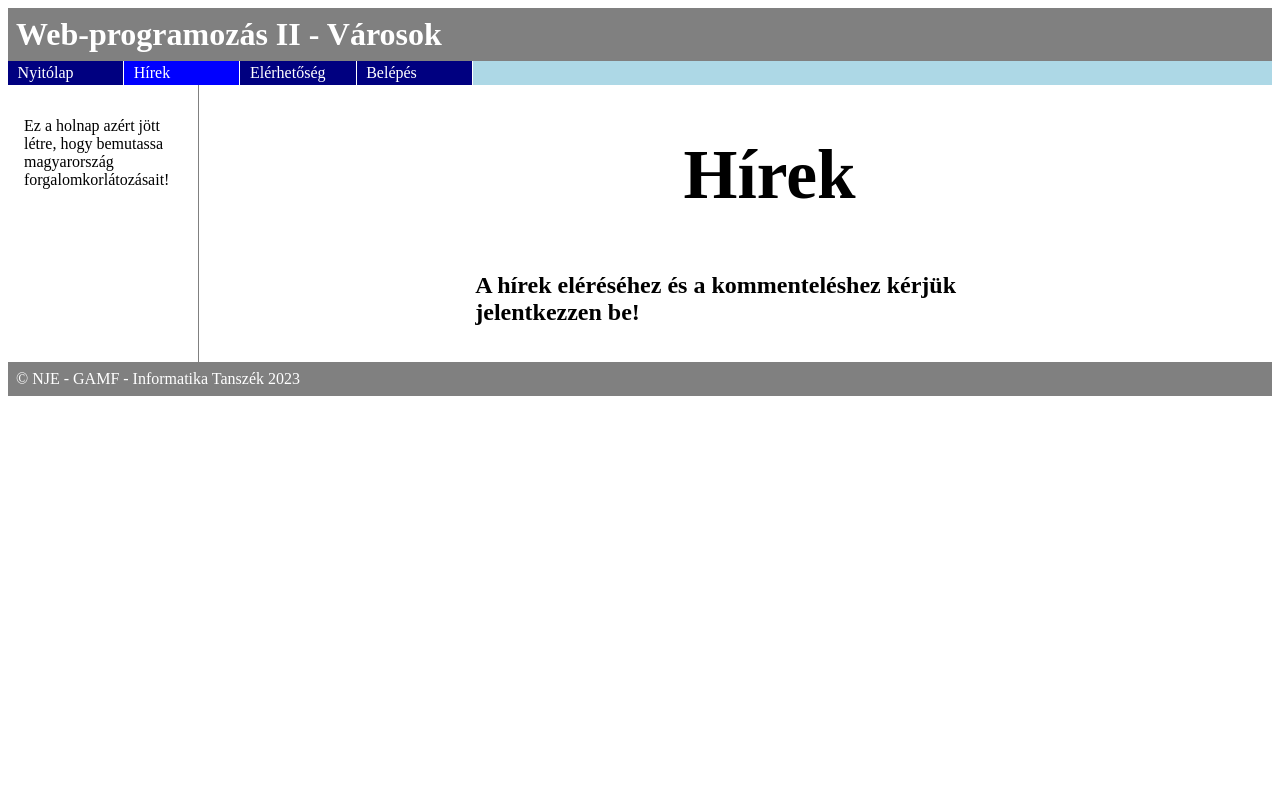
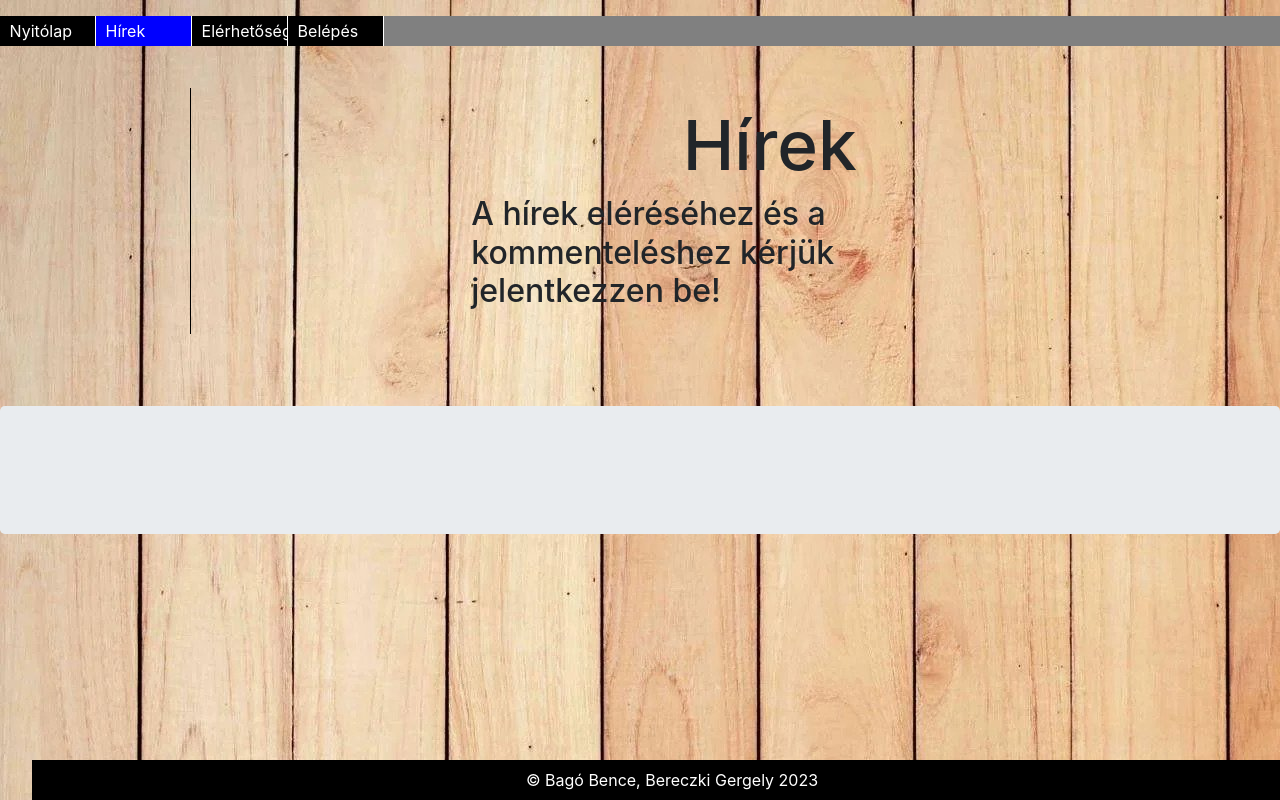
Before and after one commit to GergelyBereczki/Forgalomkorlatozas-WebProgramozas-Beadando, a PHP site: page /web2/hirek in a window 1280 px wide. Run offline with PHP 8.4, Linux system fonts and the light colour scheme; data comes from the database, SQL or seed files in the repository; both versions use the stored data as it was after the commit; some libraries are stand-ins or nearby versions.

Commit message:
Add files via upload

```diff
--- a/css/main_style.css
+++ b/css/main_style.css
@@ -1,46 +1,91 @@
 header, footer {
     padding: 0.5em;
     color: white;
-    background-color: gray;
+    background-color: black;
+    position: fixed;
     clear: left;
+    width: 100%;
+    bottom: 0;
 }
+
 h1.header {
     padding: 0;
     margin: 0;
 }
+
 div#user {
     float: right;
 }
+
 aside {
     float: left;
     width: 160px;
     margin: 0;
     padding: 1em;
 }
+
 section {
     margin-left: 190px;
-    border-left: 1px solid gray;
+    border-left: 1px solid black;
     padding: 1em;
 }
+
 ul {
-    float:left;
-    width:100%; /* A menü az alatta levő szövegtől elválik, birtokolja a teljes vízszintes sávját. */
-    padding:0;
-    margin:0;
-    list-style-type:none;
-    background-color: lightblue;
+    float: left;
+    width: 100%;
+    padding: 0;
+    margin: 0;
+    list-style-type: none;
+    background-color: gray;
 }
+
 a {
-    float:left;
-    width:6em; /* Fix szélességű gombok érhetők el. Érdemes azonban vigyázni ezzel a módszerrel, mert ha a szöveg nem fér ki, a dizájn szétesik. */
-    text-decoration:none; /* Ne legyen aláhúzva a link. */
-    color:white;
-    background-color:navy;
-    padding:0.2em 0.6em;
-    border-right:1px solid white;
+    float: left;
+    width: 6em;
+    text-decoration: none;
+    color: white;
+    background-color: black;
+    padding: 0.2em 0.6em;
+    border-right: 1px solid white;
 }
-a.selected{
+
+a.selected {
     background-color: blue;
 }
-a:hover { background-color:#ff3300} /* Az egérkurzorra színváltással reagál a menüpont. */
-li { display:inline } /* Ez a sor oldja meg, hogy a menüpontok egymás mellé kerüljenek. */
+
+a:hover {
+    background-color: #ff3300;
+}
+
+li {
+    display: inline;
+}
+
+/* Médiakérések (reszponzív stílusok) */
+@media only screen and (max-width: 600px) {
+    aside {
+        width: 100%; /* Az 'aside' teljes szélességet fog elfoglalni kisebb képernyőn. */
+    }
+
+    section {
+        margin-left: 0;
+        border-left: none;
+        padding: 1em;
+    }
+
+    ul {
+        float: none;
+        width: 100%;
+        text-align: center; /* Középre igazítja a menüt. */
+    }
+
+    li {
+        display: block; /* A menüpontok egymás alá kerülnek. */
+    }
+
+    a {
+        width: 100%;
+        border-right: none; /* A jobb oldali keret eltávolítása. */
+        box-sizing: border-box; /* A padding ne növelje meg az elem szélességét. */
+    }
+}
--- a/views/hirek_main.php
+++ b/views/hirek_main.php
@@ -1,14 +1,14 @@
-<h1 style="max-width: 10%; margin-left:auto; margin-right: auto; font-size:52pt;">Hírek</h2>
-	<?php
-	if ($_SESSION['userid'] == 0 || !isset($_SESSION['userid'])) {
-		?><h2 style="max-width: 50%; margin-left:auto; margin-right: auto;">A hírek eléréséhez és a kommenteléshez
-            kérjük jelentkezzen be!</h2><?php
-	} else { ?>
+<h1 style="max-width: 10%; margin-left:auto; margin-right: auto; font-size:52pt;">Hírek</h1>
+
+<?php if ($_SESSION['userid'] == 0 || !isset($_SESSION['userid'])) { ?>
+    <h2 style="max-width: 50%; margin-left:auto; margin-right: auto;">A hírek eléréséhez és a kommenteléshez
+        kérjük jelentkezzen be!</h2>
+<?php } else { ?>
     <h2><?= ($viewData['uzenet'] ?? "") ?></h2>
     <h2><?= ($viewData['kommentel-uzenet'] ?? "") ?></h2>
     <h2><?= ($viewData['hirbekuld-uzenet'] ?? "") ?></h2>
-		<?php
-		foreach ($viewData as $hir) {
+
+    <?php foreach ($viewData as $hir) {
         if (isset($hir['hir'])) { ?>
             <div class="list-group">
                 <ul class="list-group-item list-group-item-action"
@@ -31,7 +31,7 @@
                         </ul>
                     <?php } ?>
                     <form style="max-width: 600px; margin-left:auto; margin-right: auto; margin-top:  20px"
-                              action="<?php SITE_ROOT ?>kommentel" method="post">
+                          action="<?php echo SITE_ROOT ?>kommentel" method="post">
                         <textarea name="ujkomment"
                                   style="width: 100%; height: 60px; padding: 12px 20px; box-sizing: border-box; border: 2px solid #ccc; border-radius: 4px; background-color: #f8f8f8; font-size: 16px; resize: none;"></textarea>
                         <input name="hirid" type="hidden" value="<?php echo $hir['id'] ?>"/>
@@ -42,12 +42,13 @@
             </div>
         <?php }
     } ?>
+
     <div class="list-group" style=" margin-top: 50px;">
         <h2 style="max-width: 50%; margin-left:auto; margin-right: auto;">Új hír beküldése</h2>
+        <form action="<?php echo SITE_ROOT ?>hirbekuld" method="post">
             <ul class="list-group-item list-group-item-action"
-                style="max-width: 80%; margin-left:auto; margin-right: auto;"
+                style="max-width: 80%; margin-left:auto; margin-right: auto;">
 
-            <form action="<?php SITE_ROOT ?>hirbekuld" method="post">
                 <li style="max-width: 600px; margin-left:auto; margin-right: auto; margin-top:  40px; list-style-type: none;">
                     <textarea name="ujhir"
                               style="width: 100%; height: 150px; padding: 12px 20px; box-sizing: border-box; border: 2px solid #ccc; border-radius: 4px; background-color: #f8f8f8; font-size: 16px; resize: none;">Ide írja a hírt...</textarea>
@@ -55,7 +56,7 @@
                 <li style="max-width: 600px; margin-left:auto; margin-right: auto; margin-top:  10px; list-style-type: none;">
                     <input class="btn btn-secondary" type="submit" value="Hír beküldése">
                 </li>
+            </ul>
         </form>
-            </ul>
     </div>
 <?php } ?>
--- a/views/page_main.php
+++ b/views/page_main.php
@@ -1,25 +1,52 @@
 <!DOCTYPE html>
-<html>
+<!--Az oldal hátterének beállítása.-->
+<html lang="hu-hu">
+
 <head>
     <meta charset="utf-8">
-        <title>MVC - PHP</title>
-        <link rel="stylesheet" type="text/css" href="<?php echo SITE_ROOT?>css/main_style.css">
-        <?php if($viewData['style']) echo '<link rel="stylesheet" type="text/css" href="'.$viewData['style'].'">'; ?>
+    <title>Forgalomkorlátozás</title>
+    <link rel="icon" type="image/x-icon" href="./images/icon.png">
+    <!--Az oldal megjelenéséhez használt scriptek meghívása.-->
+    <link rel="stylesheet" href="https://maxcdn.bootstrapcdn.com/bootstrap/4.4.1/css/bootstrap.min.css">
+    <script src="https://ajax.googleapis.com/ajax/libs/jquery/3.4.1/jquery.min.js"></script>
+    <script src="https://cdnjs.cloudflare.com/ajax/libs/popper.js/1.16.0/umd/popper.min.js"></script>
+    <script src="https://maxcdn.bootstrapcdn.com/bootstrap/4.4.1/js/bootstrap.min.js"></script>
+    <link rel="stylesheet" type="text/css" href="<?php echo SITE_ROOT ?>/css/main_style.css">
+    <script type="text/javascript" src="<?php echo SITE_ROOT ?>/js/form_validator.js"></script>
+	<?php // if ($viewData['style']) echo '<link rel="stylesheet" type="text/css" href="' . $viewData['style'] . '">';
+	?>
+
 </head>
-    <body>
-        <header>
-            <div id="user"><em><?= $_SESSION['userlastname']." ".$_SESSION['userfirstname'] ?></em></div>
-            <h1 class="header">Web-programozás II - Városok</h1>
+
+<body style=" overflow: auto; background-image: url('<?php echo SITE_ROOT ?>/images/bg.jpg');">
+
+
+
 </header>
+<div>
+    <!--Reszponzív menüsor létrehozása.-->
     <nav>
 		<?php echo Menu::getMenu($viewData['selectedItems']); ?>
+        <p class="logged-user">
+			<?= ($_SESSION['userid'] != 0 && isset($_SESSION['userid'])) ?
+				"Bejelentkezett: " . $_SESSION['userlastname'] . " " . $_SESSION['userfirstname'] . " (" . $_SESSION['userid'] . ")." : "" ?>
+			<?= ($_SESSION['userlevel'] == '__1') ? " (adminisztrátor)" : "" ?>
+        </p>
     </nav>
-        <aside>
-                <p>Ez a holnap azért jött létre, hogy bemutassa magyarország forgalomkorlátozásait!</p>
-        </aside>
+    <br><br><br>
+    <!--Szekció az oldalak kinézetének megjelenítéséhez..-->
+    <div class="tartalom">
         <section>
-            <?php if($viewData['render']) include($viewData['render']); ?>
+			<?php if ($viewData['render']) include($viewData['render']); ?>
         </section>
-        <footer>&copy; NJE - GAMF - Informatika Tanszék <?= date("Y") ?></footer>
+    </div>
+    <br><br><br>
+
+    <!--Footer megjelenítése.-->
+    <div class="jumbotron text-center" style="margin-bottom:0; margin-top:0;  ">
+        <footer id="lab">
+            &copy; Bagó Bence, Bereczki Gergely <?= date("Y") ?>
+        </footer>
+    </div>
+</div>
 </body>
-</html>
```
Also changed, not shown: models/hirbekuld_model.php (+2 -8 lines), images/bg.jpg (added), images/icon.png (added), web2.sql (line endings or trailing spaces). Lines whose indentation alone changed are shown as unchanged.
